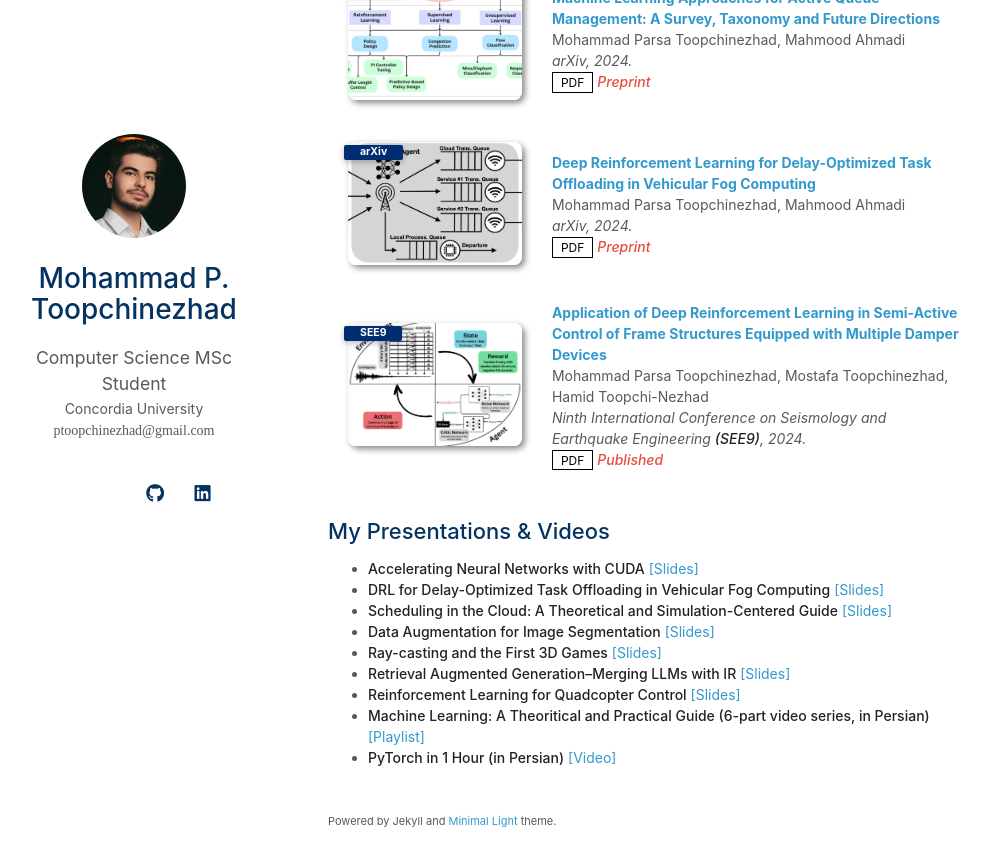
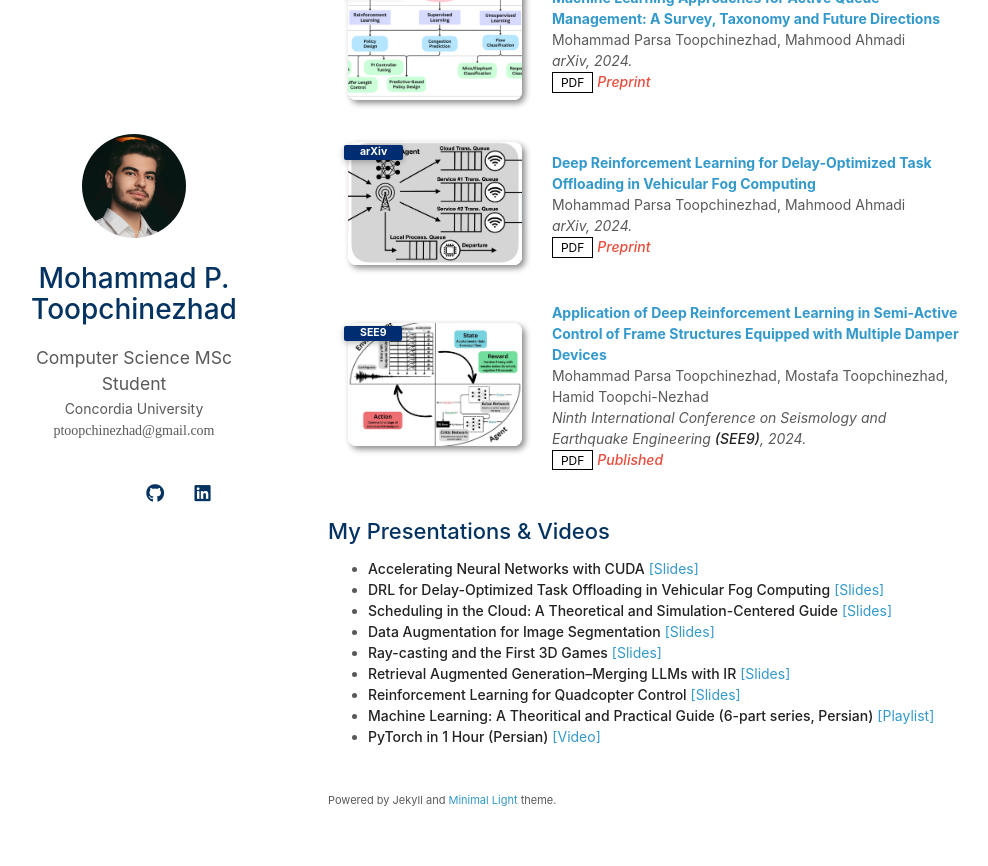
Before and after one commit to Procedurally-Generated-Human/Procedurally-Generated-Human.github.io, a Jekyll site: the page built from index.md, in a window 1280 px wide and 900 px high, scrolled down 548 px. Shown: the top 866 px of the window, without its empty margins (142-1130 px from the left). Built offline with Jekyll 4.4.1, drawn with Linux system fonts in a browser that asks for light colours; a style sheet for code colours, icons or effects is not loaded; our own code applies the rules of GitHub Pages for plain Markdown files.

Commit message:
Update index.md

```diff
--- a/index.md
+++ b/index.md
@@ -30,5 +30,5 @@ The info on this page is probably outdated. Please refer to my CV for the latest
 - **Ray-casting and the First 3D Games** <a href="https://procedurally-generated-human.github.io/assets/files/slides/Raycasting-Presentation.pdf">[Slides]</a>
 - **Retrieval Augmented Generation--Merging LLMs with IR** <a href="https://procedurally-generated-human.github.io/assets/files/slides/RAG-Presentation.pdf">[Slides]</a>
 - **Reinforcement Learning for Quadcopter Control** <a href="https://procedurally-generated-human.github.io/assets/files/slides/TinyRL-Presentation.pdf">[Slides]</a>
-- **Machine Learning: A Theoritical and Practical Guide (6-part video series, in Persian)** <a href="https://www.aparat.com/v/2by7z?playlist=10389154">[Playlist]</a>
-- **PyTorch in 1 Hour (in Persian)** <a href="https://www.aparat.com/v/i192s36">[Video]</a>
+- **Machine Learning: A Theoritical and Practical Guide (6-part series, Persian)** <a href="https://www.aparat.com/v/2by7z?playlist=10389154">[Playlist]</a>
+- **PyTorch in 1 Hour (Persian)** <a href="https://www.aparat.com/v/i192s36">[Video]</a>
```
